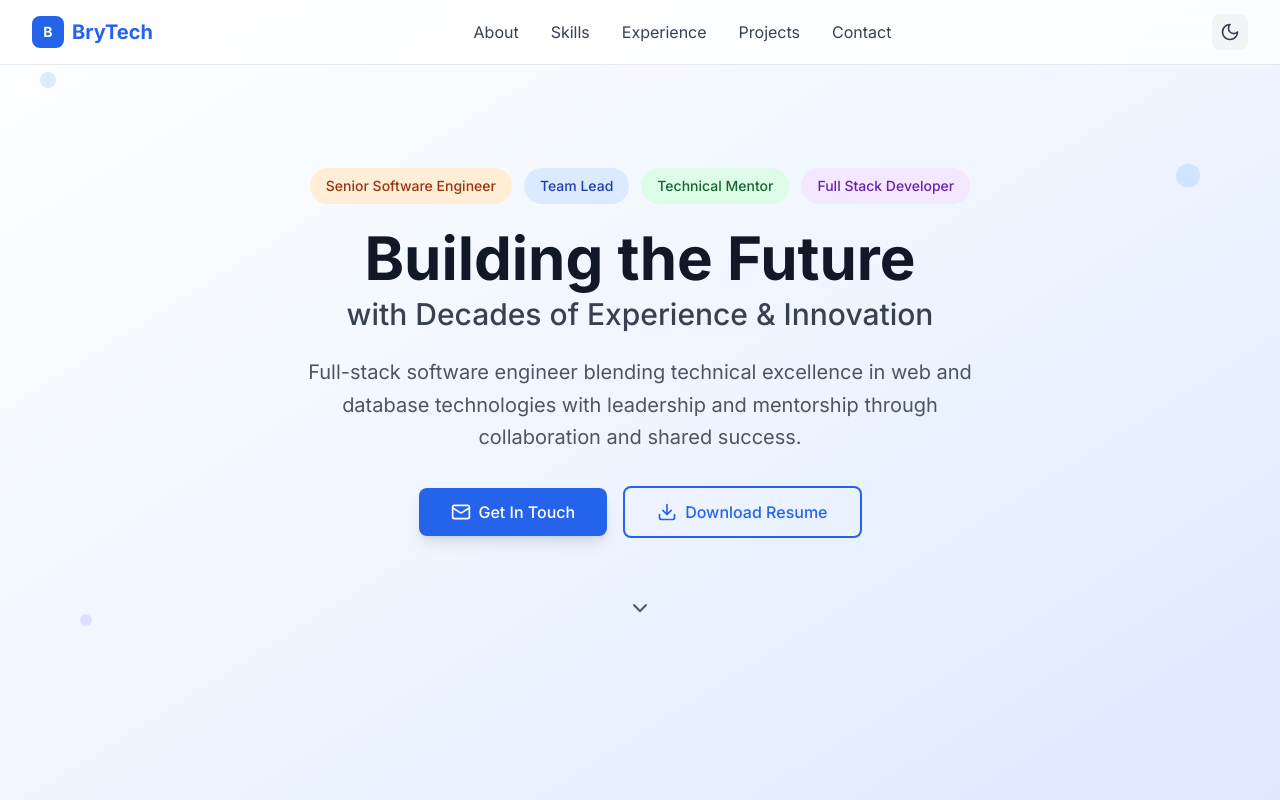
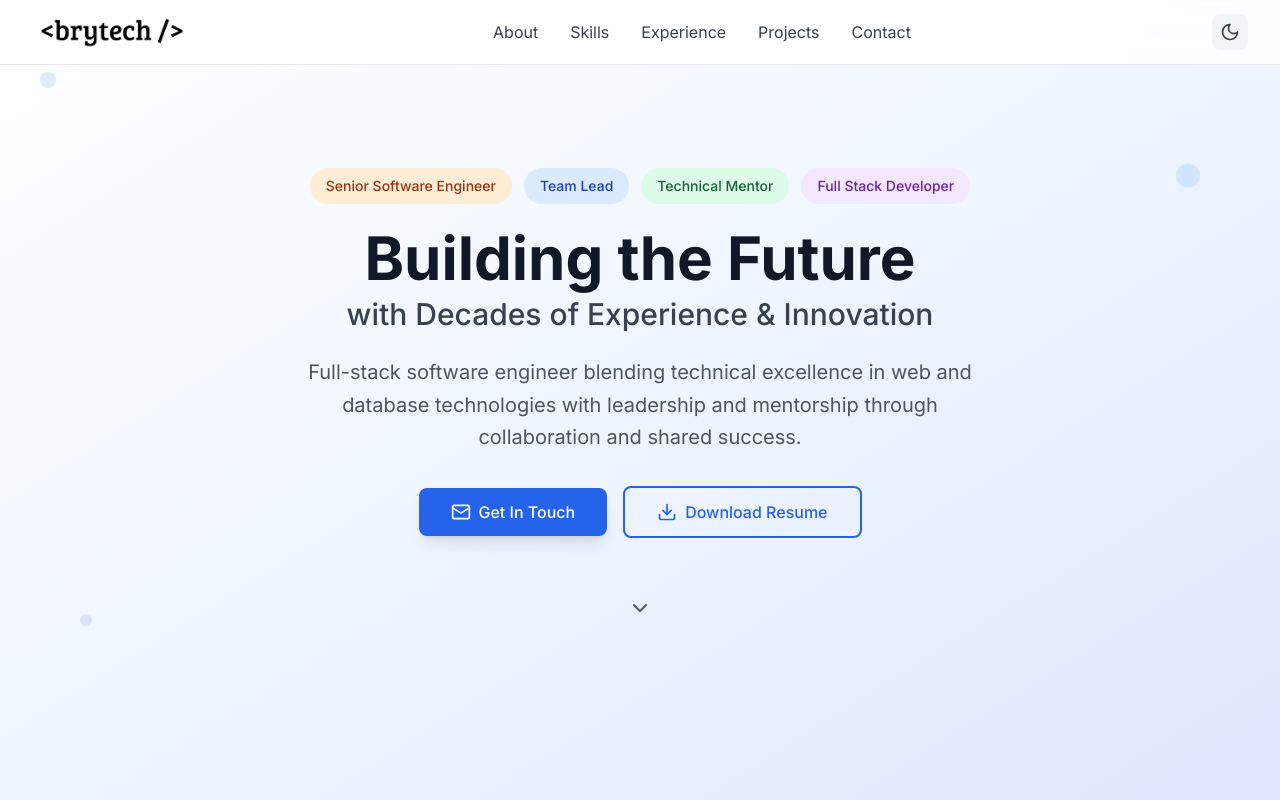
Before and after one commit to dbry23/brytech.dev, a Next.js app: page / in a window 1280 px wide. Shown: the top 800 px of the page. Built offline with nearby package versions, Linux system fonts and the light colour scheme.

Commit message:
add logo

```diff
--- a/components/Footer.tsx
+++ b/components/Footer.tsx
@@ -1,5 +1,6 @@
 'use client'
 
+import Image from 'next/image'
 import { motion } from 'framer-motion'
 import { Heart } from 'lucide-react'
 
@@ -13,10 +14,15 @@ const Footer = () => {
           {/* Brand */}
           <div className="md:col-span-2">
             <div className="flex items-center space-x-2 mb-4">
-              <div className="w-8 h-8 bg-gradient-to-r from-primary-600 to-blue-600 rounded-lg flex items-center justify-center">
-                <span className="text-white font-bold text-sm">B</span>
+              <div className="w-40 h-12 relative rounded-lg overflow-hidden">
+                <Image
+                  src="/logo-text-light.png"
+                  alt="BryTech logo"
+                  fill
+                  sizes="256px"
+                  className="object-cover"
+                />
               </div>
-              <span className="text-xl font-bold">BryTech</span>
             </div>
             <p className="text-gray-300 mb-6 max-w-md">
               Senior software engineer with 19 years of experience building innovative
--- a/components/Header.tsx
+++ b/components/Header.tsx
@@ -1,6 +1,7 @@
 'use client'
 
 import { useState, useEffect } from 'react'
+import Image from 'next/image'
 import { motion } from 'framer-motion'
 import { Menu, X, Sun, Moon } from 'lucide-react'
 
@@ -41,14 +42,16 @@ const Header = () => {
       <div className="container-max px-4 sm:px-6 lg:px-8">
         <div className="flex items-center justify-between h-16">
           {/* Logo */}
-          <motion.div
-            whileHover={{ scale: 1.05 }}
-            className="flex items-center space-x-2"
-          >
-            <div className="w-8 h-8 bg-gradient-to-r from-primary-600 to-blue-600 rounded-lg flex items-center justify-center">
-              <span className="text-white font-bold text-sm">B</span>
+          <motion.div whileHover={{ scale: 1.05 }} className="flex items-center space-x-2">
+            <div className="w-40 h-12 relative rounded-lg overflow-hidden">
+              <Image
+                src={isDark ? '/logo-text-light.png' : '/logo-text-dark.png'}
+                alt="BryTech logo"
+                fill
+                sizes="256px"
+                className="object-cover"
+              />
             </div>
-            <span className="text-xl font-bold gradient-text">BryTech</span>
           </motion.div>
 
           {/* Desktop Navigation */}
```
Also changed, not shown: public/logo-text-dark.png (added), public/logo-text-light.png (added).
